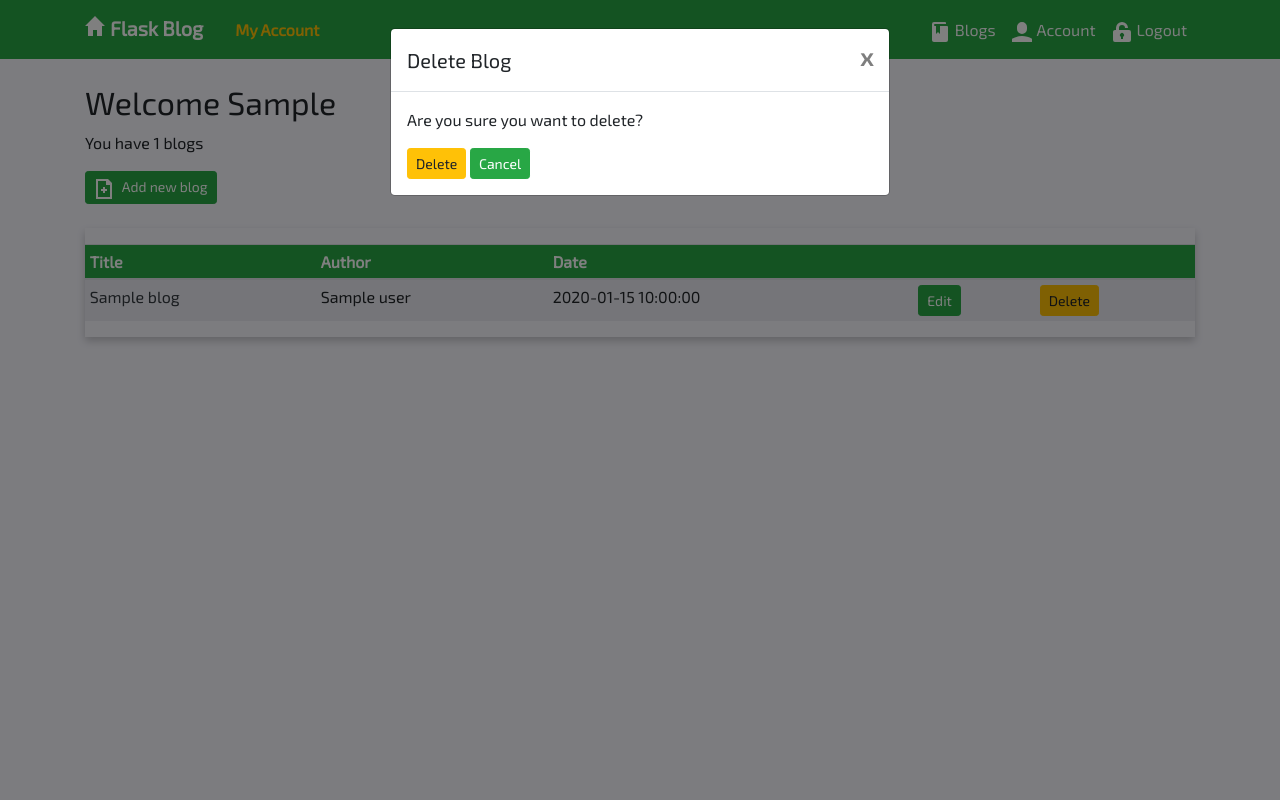
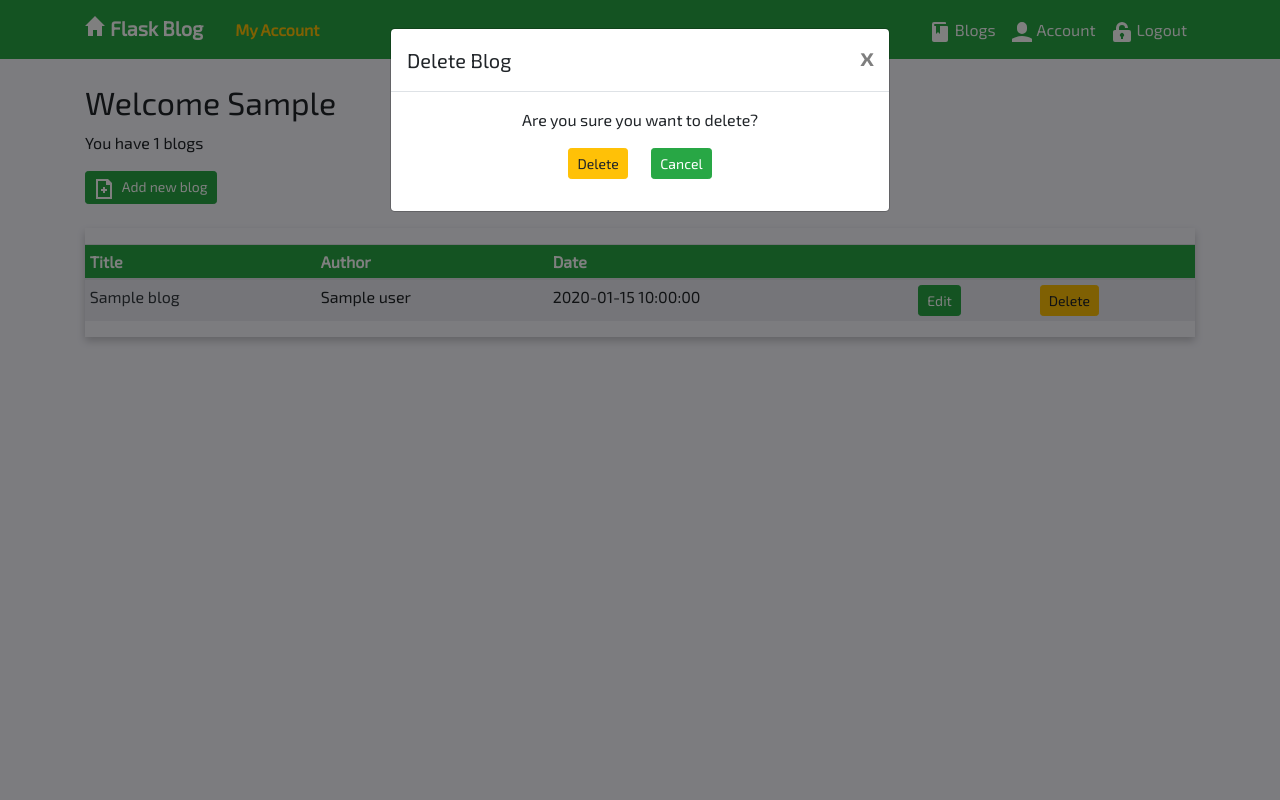
Before and after one commit to ey7/project-three, a Flask app: a page that uses templates/account.html in a window 1280 px wide, after a click on "Delete". Run offline with Flask 2, Linux system fonts and the light colour scheme; the visitor is signed in with stand-in values (Sample User, id 1); a database or web service that is not in the repository returns one stand-in record (values such as "Sample title"); some libraries are stand-ins or nearby versions.

Commit message:
margin right added to delete modal button

```diff
--- a/static/css/style.css
+++ b/static/css/style.css
@@ -150,7 +150,7 @@ body {
     box-shadow: 0 4px 8px 0 rgba(0,0,0,0.2);
     margin-bottom: 40px;
 }
-/* styling for the */
+/* styling for the table wrapper on the account page*/
 .table-responsive {
     box-shadow: 0 4px 8px 0 rgba(0,0,0,0.2);
     margin-bottom: 40px;
@@ -167,7 +167,7 @@ body {
     box-shadow: 0 4px 8px 0 rgba(0,0,0,0.2);
     margin: 40px 40px;
 }
-/* black search icon that will appear in search bar on blogs and search page */
+/* search icon that will appear in search bar on blogs and search page */
 /* code credit: https://www.w3schools.com/css/css_form.asp */
 .form-search {
     background-image: url('../images/search1.svg');
@@ -175,7 +175,11 @@ body {
     background-repeat: no-repeat;
     padding-left: 40px;
 }
-
+/* class that will keep the delete modal hidden from the page */
 .hidden {
     display: none;
 }
+/* styling for the delete modal button */
+#delete-confirm {
+    margin-right: 20px;
+}
--- a/templates/account.html
+++ b/templates/account.html
@@ -22,7 +22,7 @@
     </thead>
     {% for blog in current_user_blogs %}
     {% raw %}
-    <!-- Modal -->
+    <!-- Delete Modal -->
   <div class="modal fade hidden" id="deleteModal" role="dialog">
     <div class="modal-dialog">
 
@@ -33,12 +33,12 @@
           <button type="button" class="close" data-dismiss="modal">x</button>
         </div>
         <div class="modal-body">
-          <p>Are you sure you want to delete?</p>
-          <a class="btn btn-sm btn-warning" id="delete-confirm" href="#">Delete</a>
-          <button type="button" class="btn btn-sm btn-success" data-dismiss="modal">Cancel</button>
+          <p class="text-center">Are you sure you want to delete?</p>
+          <p class="text-center"><a class="btn btn-sm btn-warning" id="delete-confirm" href="#">Delete</a>
+              <button type="button" class="btn btn-sm btn-success" data-dismiss="modal">Cancel</button>
+          </p>
         </div>
       </div>
-
     </div>
   </div>
   {% endraw %}
```
Lines whose indentation alone changed are shown as unchanged.
